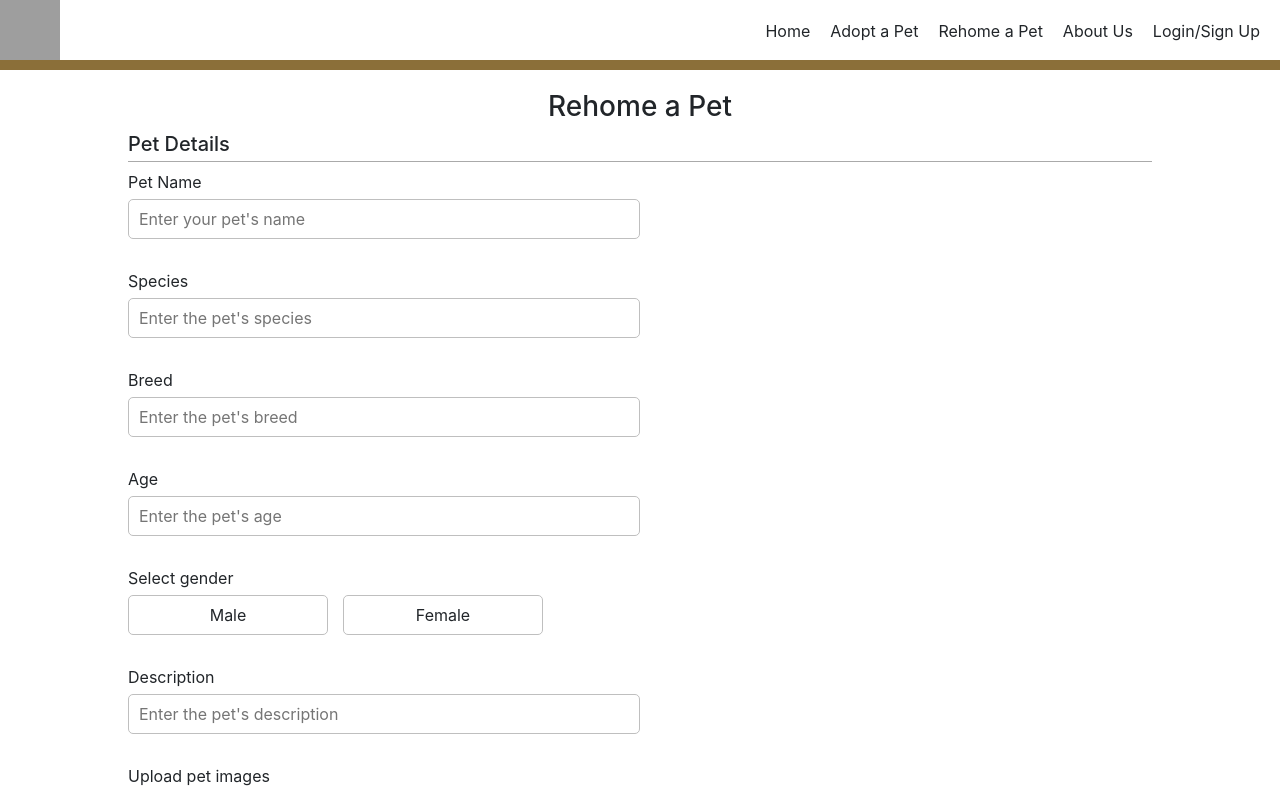
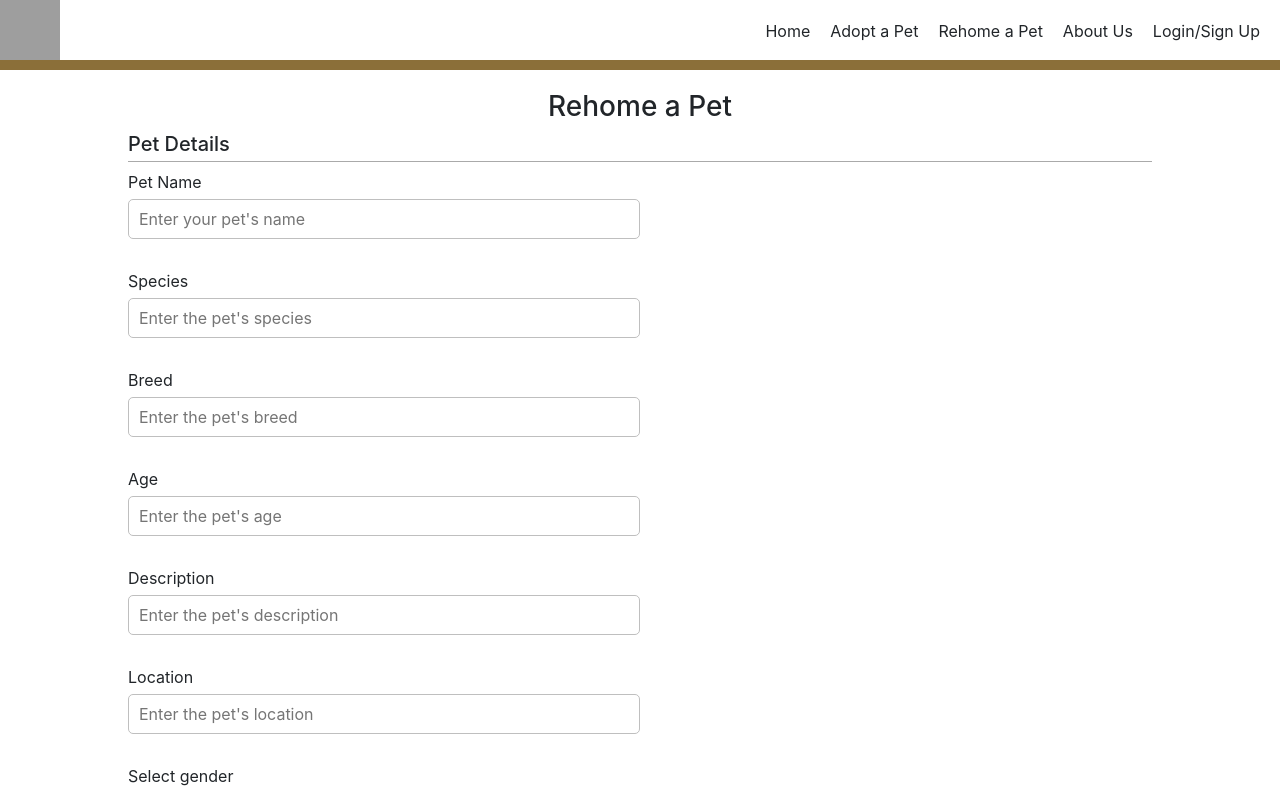
Before and after one commit to Sohamm21/pet-adoption-website, a React (Create React App) app: page /rehome in a window 1280 px wide. Shown: the top 791 px of the page. Built offline with nearby package versions, Linux system fonts and the light colour scheme; grey boxes are pictures that could not be loaded; a web font is replaced by a local one.

Commit message:
Code cleanup for rehome file

```diff
--- a/src/pages/Rehome.jsx
+++ b/src/pages/Rehome.jsx
@@ -20,85 +20,37 @@ const Rehome = () => {
     { id: "female", value: "female", optionText: "Female" },
   ];
 
-  const handleChange = (e) => {
-    const { id, value } = e.target;
-    setFormData({
-      ...formData,
-      [id]: value,
-    });
-  };
+  const handleChange = (e) =>
+    setFormData({ ...formData, [e.target.id]: e.target.value });
 
-  const handleFileChange = (e) => {
-    const files = Array.from(e.target.files);
-    setFormData({
-      ...formData,
-      photos: files,
-    });
-  };
+  const handleFileChange = (e) =>
+    setFormData({ ...formData, photos: Array.from(e.target.files) });
 
-  const handleGenderChange = (gender) => {
-    setFormData({
-      ...formData,
-      gender: gender,
-    });
-  };
+  const handleGenderChange = (gender) => setFormData({ ...formData, gender });
 
   const handleSubmit = async (e) => {
     e.preventDefault();
-
-    if (formData.photos.length === 0) {
     try {
-        const response = await axios.post("http://localhost:5000/api/pets", formData);
-        console.log(response);
-      } catch (error) {
-        console.error("Error uploading the data:", error);
-      }
-      return;
-    }
-
-    const cloudinaryURLs = [];
-
-    try {
-      for (const image of formData.photos) {
+      const cloudinaryURLs = await Promise.all(
+        formData.photos.map(async (image) => {
           const imageData = new FormData();
           imageData.append("file", image);
           imageData.append("upload_preset", "pet-adoption");
           imageData.append("cloud_name", "dyrv985gb");
+          const response = await axios.post(
+            "https://api.cloudinary.com/v1_1/dyrv985gb/image/upload",
+            imageData
+          );
+          return response.data.url;
+        })
+      );
 
-        const response = await axios.post("https://api.cloudinary.com/v1_1/dyrv985gb/image/upload", imageData);
-        cloudinaryURLs.push(response.data.url);
+      const petData = { ...formData, photos: cloudinaryURLs };
+
+      await axios.post("http://localhost:5000/api/pets", petData);
+    } catch (error) {
+      console.error("Error uploading data:", error);
     }
-
-      setFormData({
-        ...formData,
-        photos: cloudinaryURLs,
-      });
-
-      const petData = {
-        ...formData,
-        photos: cloudinaryURLs,
-      };
-
-      try {
-        const response = await axios.post("http://localhost:5000/api/pets", petData);
-        console.log(response);
-      } catch (error) {
-        console.error("Error uploading the data:", error);
-      }
-    } catch (error) {
-      console.error("Error uploading image:", error);
-    }
-
-    setFormData({
-      name: "",
-      species: "",
-      breed: "",
-      age: "",
-      gender: "",
-      description: "",
-      photos: [],
-      location: "",
-    });
   };
 
   return (
@@ -108,45 +60,48 @@ const Rehome = () => {
 
       <form onSubmit={handleSubmit}>
         <div className="input-container">
+          {["name", "species", "breed", "age", "description", "location"].map(
+            (field) => (
               <InputText
-            id="name"
-            labelText="Pet Name"
-            value={formData.name}
+                key={field}
+                id={field}
+                labelText={
+                  field === "name"
+                    ? "Pet Name"
+                    : field === "species"
+                    ? "Species"
+                    : field === "breed"
+                    ? "Breed"
+                    : field === "age"
+                    ? "Age"
+                    : field === "description"
+                    ? "Description"
+                    : "Location"
+                }
+                value={formData[field]}
                 onChange={handleChange}
                 minlength={3}
-            maxlength={20}
-            placeholder="Enter your pet's name"
-            required
+                maxlength={field === "age" ? 2 : 30}
+                placeholder={
+                  field === "name"
+                    ? "Enter your pet's name"
+                    : field === "species"
+                    ? "Enter the pet's species"
+                    : field === "breed"
+                    ? "Enter the pet's breed"
+                    : field === "age"
+                    ? "Enter the pet's age"
+                    : field === "description"
+                    ? "Enter the pet's description"
+                    : "Enter the pet's location"
+                }
+                type={field === "age" ? "number" : "text"}
+                min={field === "age" ? 0 : undefined}
+                max={field === "age" ? 100 : undefined}
+                required={field !== "breed"}
               />
-          <InputText
-            id="species"
-            labelText="Species"
-            value={formData.species}
-            onChange={handleChange}
-            minlength={3}
-            maxlength={20}
-            placeholder="Enter the pet's species"
-            required
-          />
-          <InputText
-            id="breed"
-            labelText="Breed"
-            value={formData.breed}
-            onChange={handleChange}
-            minlength={3}
-            maxlength={30}
-            placeholder="Enter the pet's breed"
-          />
-          <InputText
-            id="age"
-            labelText="Age"
-            value={formData.age}
-            onChange={handleChange}
-            placeholder="Enter the pet's age"
-            type="number"
-            min={0}
-            max={100}
-          />
+            )
+          )}
           <SelectableDiv
             id="gender"
             labelText="Select gender"
@@ -154,15 +109,6 @@ const Rehome = () => {
             containsImage={false}
             selectedOption={formData.gender}
             onChange={handleGenderChange}
-          />
-          <InputText
-            id="description"
-            labelText="Description"
-            value={formData.description}
-            onChange={handleChange}
-            minlength={3}
-            maxlength={30}
-            placeholder="Enter the pet's description"
           />
           <div className="input-image-container">
             <label htmlFor="formFile" className="form-label">
@@ -177,15 +123,6 @@ const Rehome = () => {
               onChange={handleFileChange}
             />
           </div>
-          <InputText
-            id="location"
-            labelText="Location"
-            value={formData.location}
-            onChange={handleChange}
-            minlength={3}
-            maxlength={30}
-            placeholder="Enter the pet's location"
-          />
         </div>
         <input type="submit" value="Submit" className="submit-form" />
       </form>
```
Lines whose indentation alone changed are shown as unchanged.
